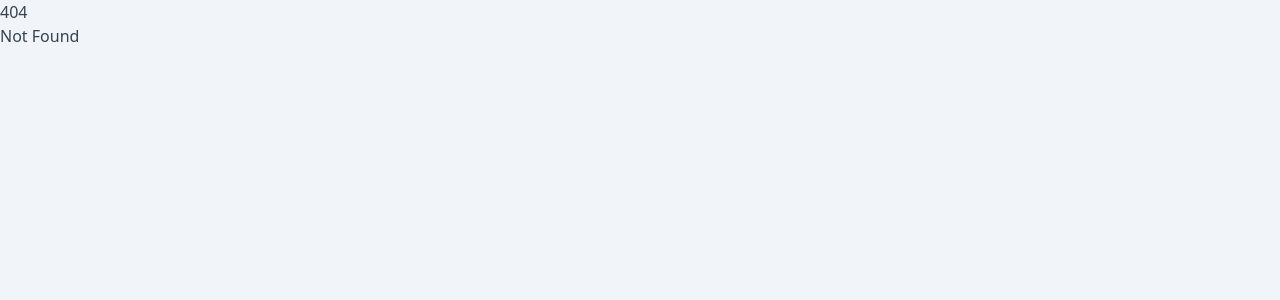
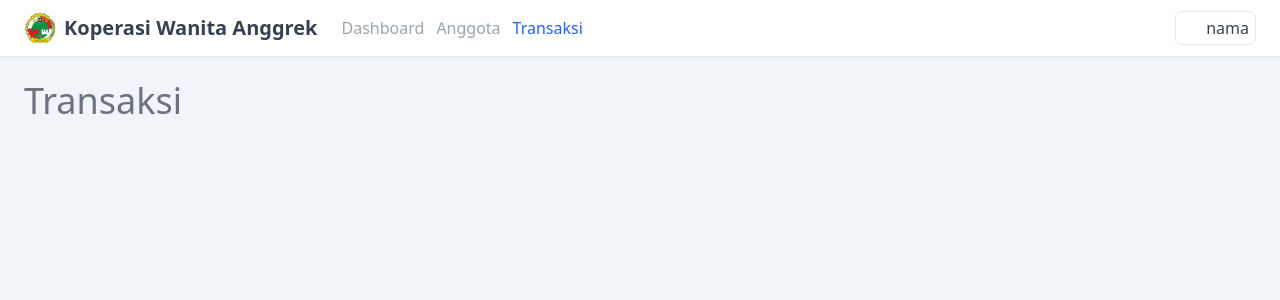
Before and after one commit to harie-hunt/app-kwa, a SvelteKit app in the folder app-sveltekit/: page /transaksi in a window 1280 px wide. Before the commit this address had no page. Shown: the top 300 px of the page. Built offline with nearby package versions, Linux system fonts and the light colour scheme; some icons are missing.

Commit message:
hal transaksi

```diff
--- /dev/null
+++ b/app-sveltekit/src/routes/(app)/transaksi/+page.svelte
@@ -0,0 +1,8 @@
+<script lang="ts">
+	import { title } from '$lib/stores';
+
+	// import type { PageData } from './$types';
+	// export let data: PageData;
+
+	title.set('Transaksi');
+</script>
```
